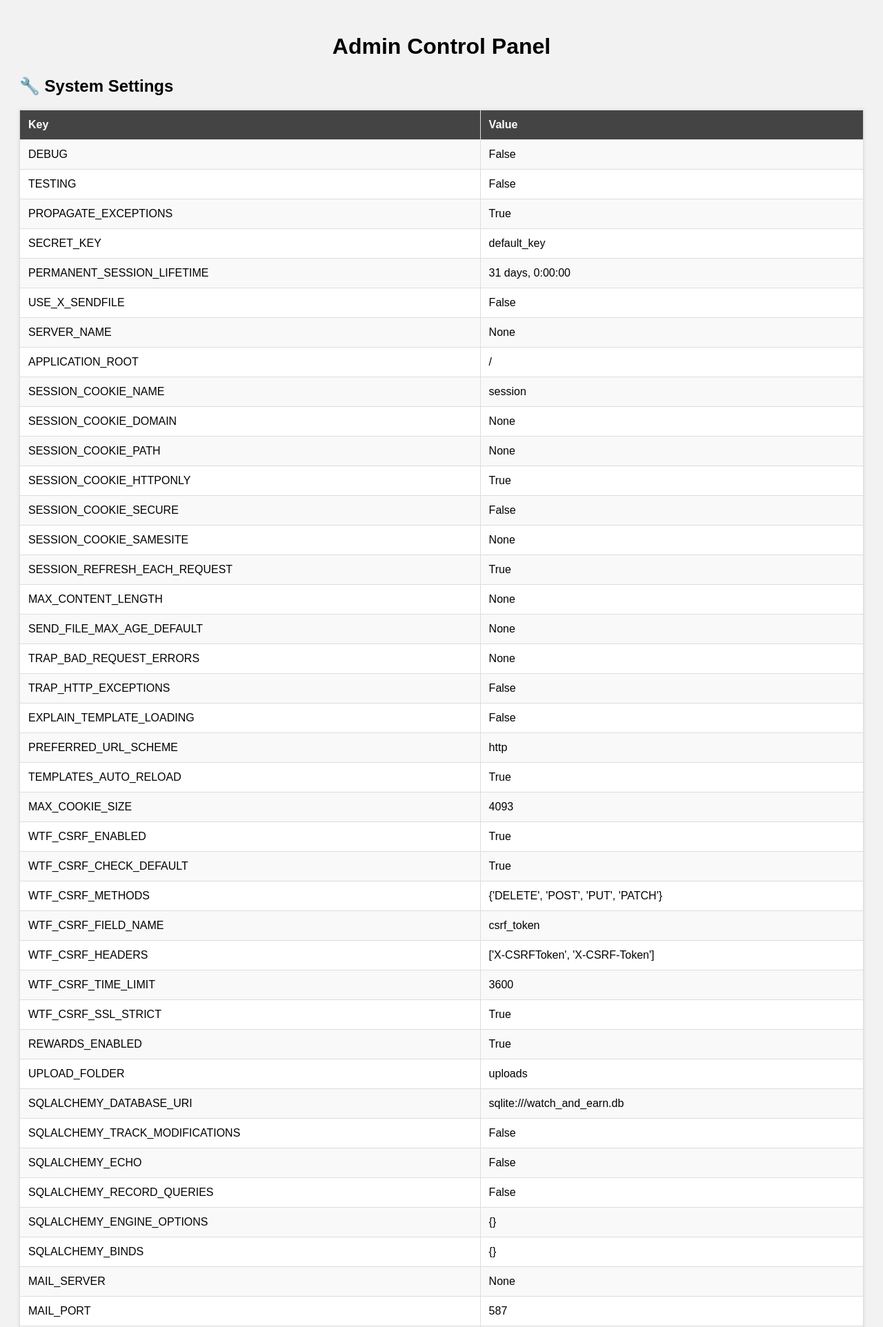
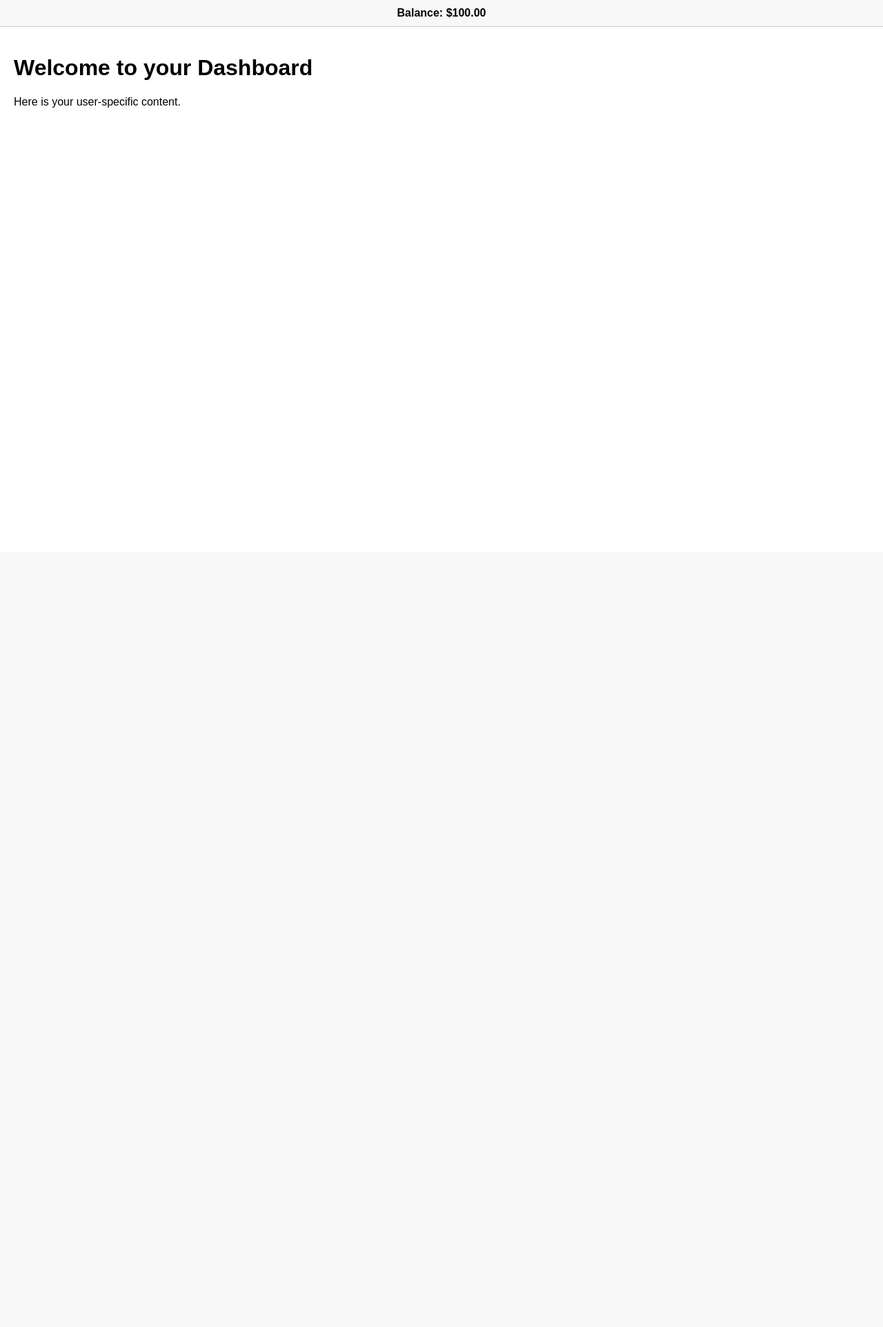
Before and after one commit to grace363/Watch, a Flask app: page /test in a window 1280 px wide. Shown: the top 1924 px of the page at 69% size. After the commit the page ends 156 px from the top, so only its background shows below. Run offline with Flask 3, Linux system fonts and the light colour scheme; parts of the project's set-up code (start-up, migrations or seed data) failed here and were passed over; some libraries are stand-ins or nearby versions.

Commit message:
Update user_dashboard.html

```diff
--- a/templates/user_dashboard.html
+++ b/templates/user_dashboard.html
@@ -1,199 +1,33 @@
+
 <!DOCTYPE html>
 <html lang="en">
 <head>
     <meta charset="UTF-8">
-    <title>Admin Control Panel</title>
-    <link href="https://cdnjs.cloudflare.com/ajax/libs/font-awesome/6.0.0/css/all.min.css" rel="stylesheet">
+    <title>User Dashboard</title>
     <style>
         body {
             font-family: Arial, sans-serif;
-            background: #f2f2f2;
-            padding: 20px;
+            margin: 0;
         }
-        h1 {
+        .sticky-balance {
+            position: sticky;
+            top: 0;
+            background-color: #f8f8f8;
+            padding: 10px;
             text-align: center;
-            margin-bottom: 25px;
-        }
-        table {
-            width: 100%;
-            margin-bottom: 40px;
-            border-collapse: collapse;
-            background: white;
-            box-shadow: 0 0 5px rgba(0,0,0,0.1);
-        }
-        th, td {
-            padding: 12px;
-            border: 1px solid #ddd;
-            text-align: left;
-        }
-        th {
-            background: #444;
-            color: white;
-        }
-        tr:nth-child(even) {
-            background: #f9f9f9;
-        }
-        .section {
-            margin-bottom: 40px;
-        }
-        .reset-btn {
-            background: #e53935;
-            color: white;
-            padding: 12px 20px;
             font-weight: bold;
-            border: none;
-            border-radius: 5px;
-            cursor: pointer;
-        }
-        .reset-btn:hover {
-            background: #c62828;
+            border-bottom: 1px solid #ccc;
+            z-index: 999;
         }
     </style>
 </head>
 <body>
-
-<h1>Admin Control Panel</h1>
-
-<div class="section">
-    <h2>🔧 System Settings</h2>
-    <table>
-        <tr><th>Key</th><th>Value</th></tr>
-        {% for key, value in config.items() %}
-        <tr><td>{{ key }}</td><td>{{ value }}</td></tr>
-        {% endfor %}
-    </table>
-</div>
-
-<div class="section">
-    <h2>👥 Users</h2>
-    <table>
-        <tr>
-            <th>ID</th><th>Email</th><th>Balance ($)</th><th>Banned</th><th>Admin</th><th>Actions</th>
-        </tr>
-        {% for user in users %}
-        <tr>
-            <td>{{ user.id }}</td>
-            <td>{{ user.email }}</td>
-            <td>{{ "%.2f"|format(user.balance_usd) }}</td>
-            <td>{{ "Yes" if user.is_banned else "No" }}</td>
-            <td>{{ "Yes" if user.is_admin else "No" }}</td>
-            <td>
-                <!-- Placeholder: Could be made into buttons for edit/delete later -->
-                <a href="#">Edit</a> | <a href="#">Ban</a>
-            </td>
-        </tr>
-        {% endfor %}
-    </table>
-</div>
-
-<div class="section">
-    <h2>📺 Videos</h2>
-    <table>
-        <tr>
-            <th>ID</th><th>Title</th><th>Reward</th><th>Min Watch Time</th>
-        </tr>
-        {% for video in videos %}
-        <tr>
-            <td>{{ video.id }}</td>
-            <td>{{ video.title }}</td>
-            <td>{{ video.reward_amount }}</td>
-            <td>{{ video.min_watch_time }} sec</td>
-        </tr>
-        {% endfor %}
-    </table>
-</div>
-
-<div class="section" style="text-align: center;">
-    <form method="POST" action="/admin/reset_system" onsubmit="return confirm('Are you sure you want to reset the entire system?');">
-        <button type="submit" class="reset-btn">Reset Everything to Default</button>
-    </form>
-</div>
-
-<div class="section">
-  <h2>🔗 Upload YouTube Video</h2>
-  <form method="POST" action="/admin/upload_youtube">
-    <label>Title: <input type="text" name="title" required></label><br><br>
-    <label>YouTube URL: <input type="text" name="url" required></label><br><br>
-    <label>Reward ($): <input type="number" name="reward" step="0.01" required></label><br><br>
-    <label>Min Watch Time (sec): <input type="number" name="min_watch_time" required></label><br><br>
-    <button type="submit">Upload YouTube Video</button>
-  </form>
-</div>
-
-<div class="section">
-  <h2>📂 Upload Local Video File</h2>
-  <form method="POST" action="/admin/upload_video" enctype="multipart/form-data">
-    <label>Title: <input type="text" name="title"></label><br><br>
-    <label>Select File: <input type="file" name="video_file" required></label><br><br>
-    <label>Reward ($): <input type="number" name="reward" step="0.01" required></label><br><br>
-    <label>Min Watch Time (sec): <input type="number" name="min_watch_time" required></label><br><br>
-    <button type="submit">Upload Video</button>
-  </form>
-</div>
-<div class="section">
-  <h2>💸 Pending Payment Requests</h2>
-  <table>
-    <tr>
-      <th>User ID</th>
-      <th>Email</th>
-      <th>Amount</th>
-      <th>Status</th>
-      <th>Actions</th>
-    </tr>
-    {% for request in payment_requests %}
-    <tr>
-      <td>{{ request.user_id }}</td>
-      <td>{{ request.user.email }}</td>
-      <td>${{ "%.2f"|format(request.amount) }}</td>
-      <td>{{ request.status }}</td>
-      <td>
-        {% if request.status == 'pending' %}
-        <form method="POST" action="/admin/approve_payment" style="display:inline;">
-          <input type="hidden" name="request_id" value="{{ request.id }}">
-          <button type="submit">Approve</button>
-        </form>
-        <form method="POST" action="/admin/reject_payment" style="display:inline;">
-          <input type="hidden" name="request_id" value="{{ request.id }}">
-          <button type="submit">Reject</button>
-        </form>
-        {% else %}
-          {{ request.status|capitalize }}
-        {% endif %}
-      </td>
-    </tr>
-    {% endfor %}
-  </table>
-</div>
-
-<div class="section">
-  <h2>⚙️ Environment Settings</h2>
-  <form method="POST" action="/admin/update_config">
-    <table>
-      <tr>
-        <th>Variable</th>
-        <th>Current Value</th>
-        <th>New Value</th>
-      </tr>
-      {% for key, value in config.items() %}
-      <tr>
-        <td>{{ key }}</td>
-        <td>{{ value }}</td>
-        <td>
-          {% if value in [true, false] %}
-            <select name="{{ key }}">
-              <option value="true" {% if value == true %}selected{% endif %}>True</option>
-              <option value="false" {% if value == false %}selected{% endif %}>False</option>
-            </select>
-          {% else %}
-            <input type="text" name="{{ key }}" value="{{ value }}">
-          {% endif %}
-        </td>
-      </tr>
-      {% endfor %}
-    </table>
-    <br>
-    <button type="submit">Update Settings</button>
-  </form>
-</div>
+    <div class="sticky-balance">
+        Balance: $100.00
+    </div>
+    <div style="padding: 20px;">
+        <h1>Welcome to your Dashboard</h1>
+        <p>Here is your user-specific content.</p>
+    </div>
 </body>
 </html>
```
